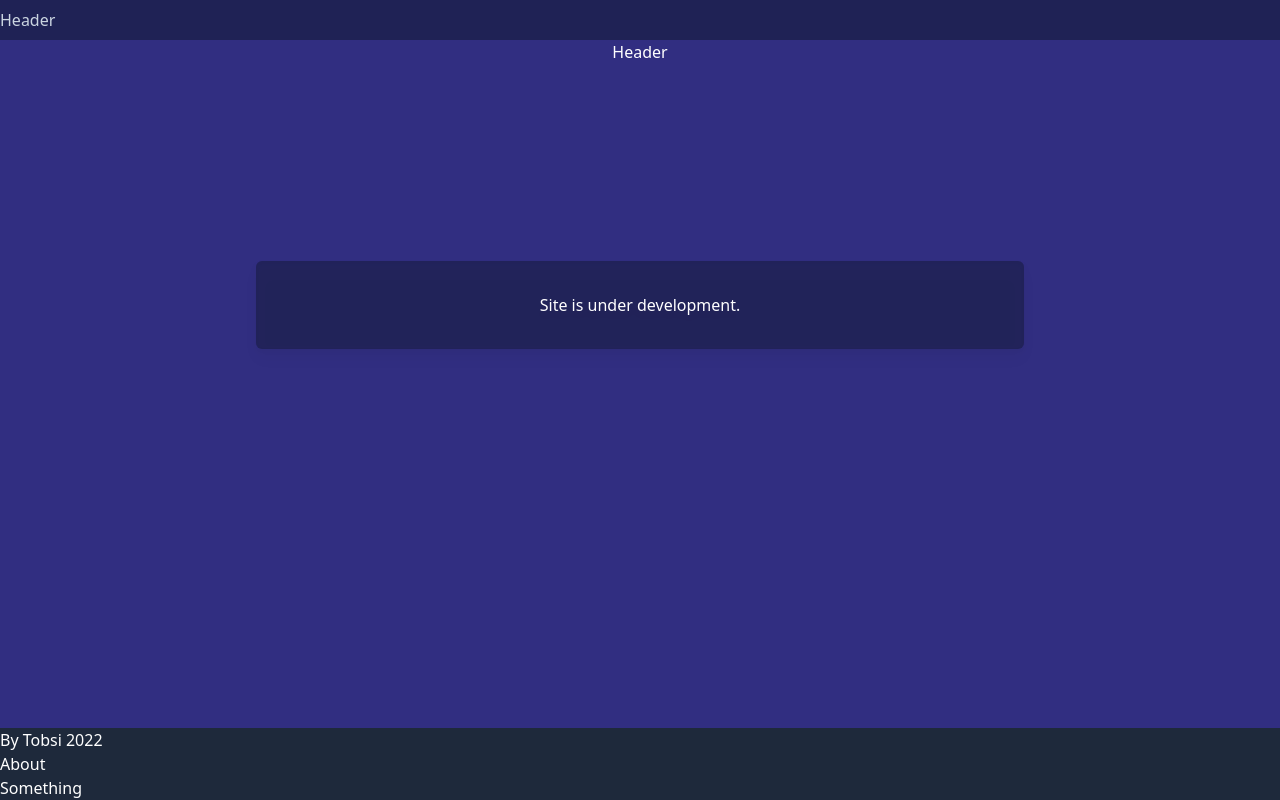
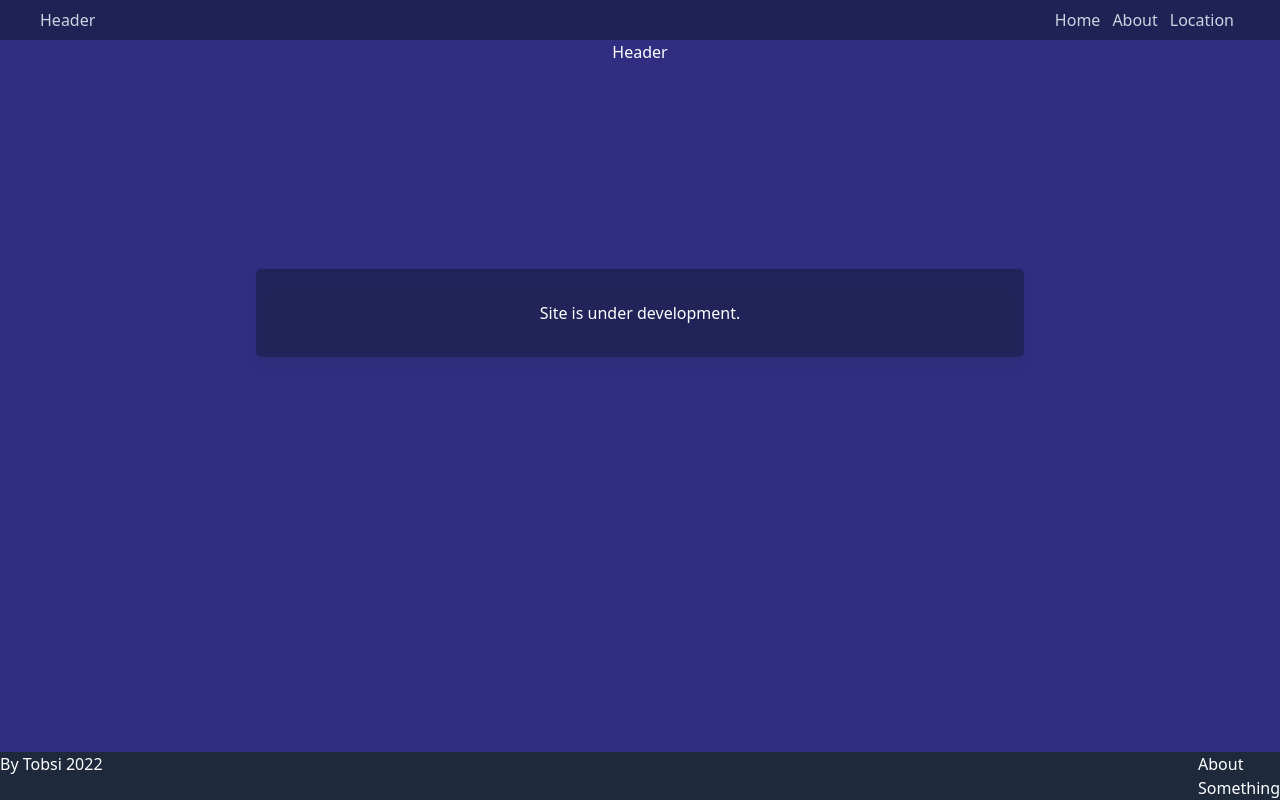
Before and after one commit to TobsiDev/next-js-project, a Next.js app: page /testingPage in a window 1280 px wide. Built offline with nearby package versions, Linux system fonts and the light colour scheme.

Commit message:
Working on the Navbar. Do the Footer next.

```diff
--- a/src/components/Footer.tsx
+++ b/src/components/Footer.tsx
@@ -1,12 +1,13 @@
 const Footer = () => {
   return (
     <div className=" mt-auto min-h-full bg-slate-800 align-middle">
-      <div className="">
+      <div className="flex">
         <h2 className="">By Tobsi 2022</h2>
-      </div>
-      <div>
-        <h2>About</h2>
-        <h2>Something</h2>
+        <div className="flex-1" />
+        <div className="">
+          <h2>About</h2>
+          <h2>Something</h2>
+        </div>
       </div>
     </div>
   );
--- a/src/components/Navbar.tsx
+++ b/src/components/Navbar.tsx
@@ -1,9 +1,22 @@
-import { NextPage } from "next";
+import Link from "next/link";
+import NavbarList from "./NavbarList";
 
-const Navbar: NextPage = () => {
+const Navbar = () => {
   return (
-    <div className=" bg-slate-900 bg-opacity-50 py-2 text-slate-300">
-      <h1 className="text-left">Header</h1>
+    <div className="bg-slate-900 bg-opacity-50 py-2 text-slate-300">
+      <div className="mx-10 flex">
+        <h1 className=" text-left">
+          <Link href="">
+            <a>Header</a>
+          </Link>
+        </h1>
+        <div className="flex-1"></div>
+        <div className="flex flex-initial">
+          <NavbarList showText="Home" linkTo="" />
+          <NavbarList showText="About" linkTo="" />
+          <NavbarList showText="Location" linkTo="" />
+        </div>
+      </div>
     </div>
   );
 };
--- /dev/null
+++ b/src/components/NavbarList.tsx
@@ -0,0 +1,15 @@
+import Link from "next/link";
+
+const NavbarList = ({ showText, linkTo }) => {
+  return (
+    <>
+      <h2 className="mx-1.5">
+        <Link href={linkTo}>
+          <a>{showText}</a>
+        </Link>
+      </h2>
+    </>
+  );
+};
+
+export default NavbarList;
```
